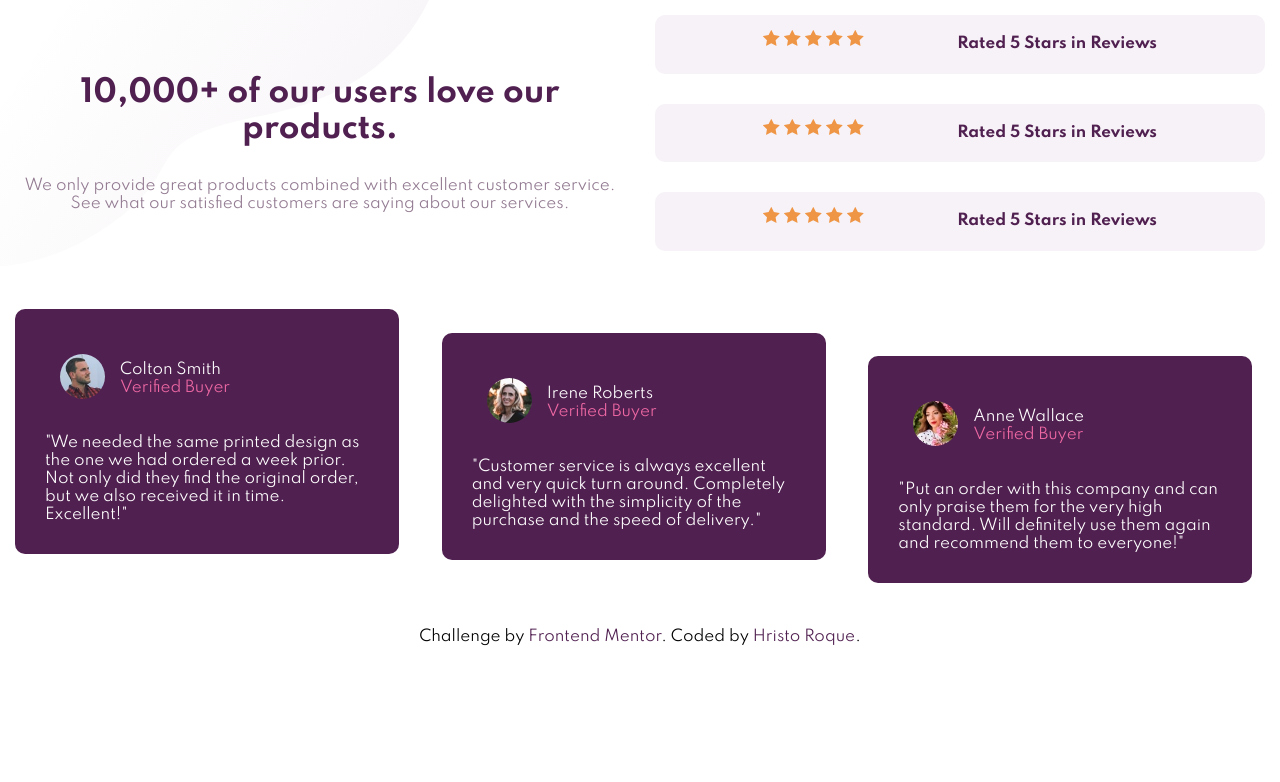
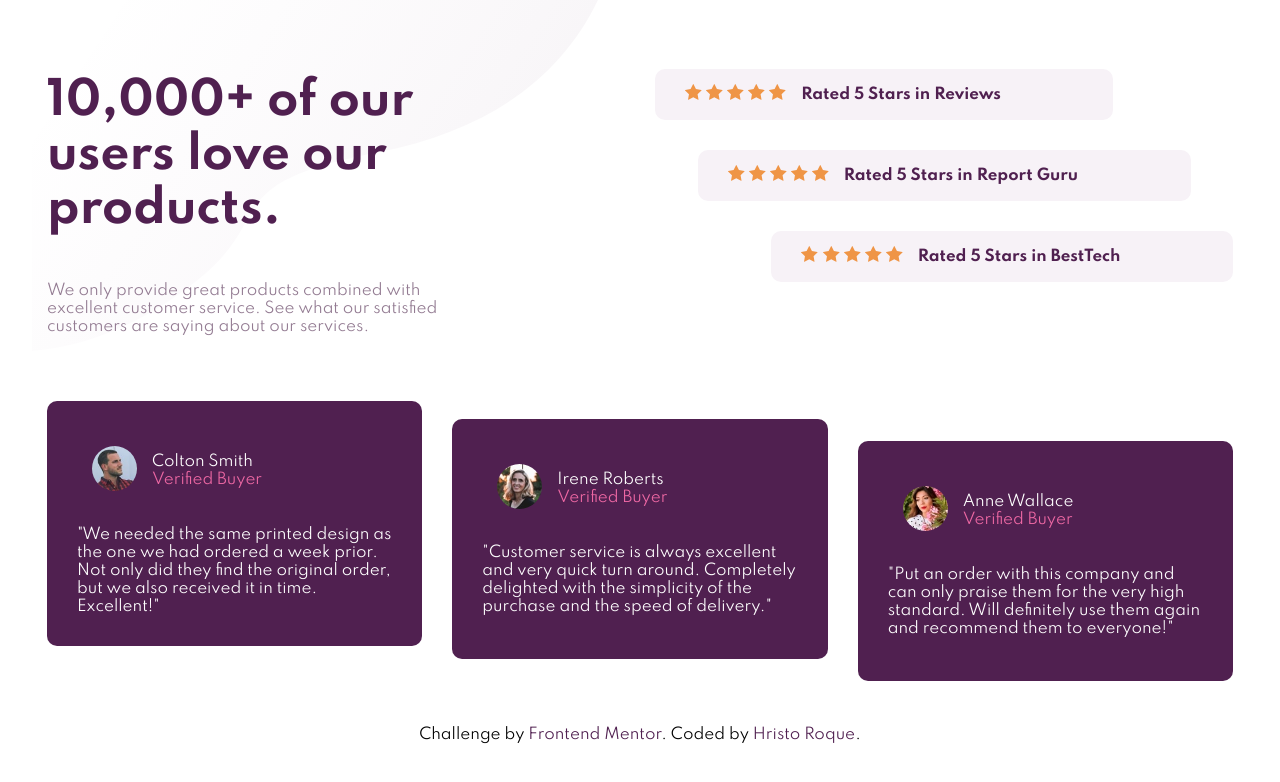
Before and after one commit to aroquega/FrontendMentor-SocialProofSection, a plain HTML site: page index.html in a window 1280 px wide. Drawn offline with Linux system fonts and the light colour scheme.

Commit message:
Finishing the design

```diff
--- a/index.html
+++ b/index.html
@@ -4,7 +4,6 @@
 <head>
   <meta charset="UTF-8" />
   <meta name="viewport" content="width=device-width, initial-scale=1.0" />
-  <!-- displays site properly based on user's device -->
 
   <link rel="icon" type="image/png" sizes="32x32" href="./images/favicon-32x32.png" />
 
@@ -46,7 +45,7 @@
           <img src="./images/icon-star.svg">
         </div>
         <p>
-          Rated 5 Stars in Reviews
+          Rated 5 Stars in Report Guru
         </p>
       </div>
       <div class="rating rounded">
@@ -58,7 +57,7 @@
           <img src="./images/icon-star.svg">
         </div>
         <p>
-          Rated 5 Stars in Reviews
+          Rated 5 Stars in BestTech
         </p>
       </div>
     </div>
--- a/style/components.css
+++ b/style/components.css
@@ -51,7 +51,6 @@ a:active{
     flex-flow: column nowrap;
     align-items: center;
     justify-content: space-evenly;
-
     font-weight: 700;
     color: var(--primary-one);
     background-color: var(--neutral-two);
@@ -62,8 +61,6 @@ a:active{
 }
 
 .comments {
-    display: flex;
-    flex-flow: column nowrap;
     align-items: center;
 }
 
@@ -72,7 +69,7 @@ a:active{
     color: var(--white);
     padding: 30px;
     margin: 1em;
-    width: 90%;
+    min-height: 16em;
 }
 
 .comment-user{
--- a/style/layout.css
+++ b/style/layout.css
@@ -5,8 +5,10 @@
 .layout {
     display: grid;
     grid-template-columns: repeat(12,1fr);
-    width: 100%;
+    width: 95%;
+    margin: auto;
     max-width: 96em;
+    align-items: center;
 }
 
 .row {
@@ -14,7 +16,16 @@
     grid-template-columns: repeat(12,1fr);
 }
 
-@media screen and (min-width: 34em){
+@media screen and (min-width: 52em){
+    .title{
+        font-size: 3em;
+        text-align: start;
+        width: 70%;
+    }
+    .description {
+        text-align: start;
+        width: 70%;
+    }
     .md-col-6 {
         grid-column: auto / span 6;
     }
@@ -22,7 +33,22 @@
         grid-column: auto / span 4;
     }
     .rating {
-        flex-flow: row wrap;
+        flex-flow: row nowrap;
+        justify-content: center;
+        align-content: center;
+        padding-right: 7.5em;
+    }
+    .rating:nth-child(1){
+        align-self: flex-start;
+    }
+    .rating:nth-child(2){
+        align-self: center;
+    }
+    .rating:nth-child(3){
+        align-self: flex-end;
+    }
+    .stars{
+        margin: 0 1em;
     }
     .comment-container:nth-child(2){
         margin-top: 3em;
```
